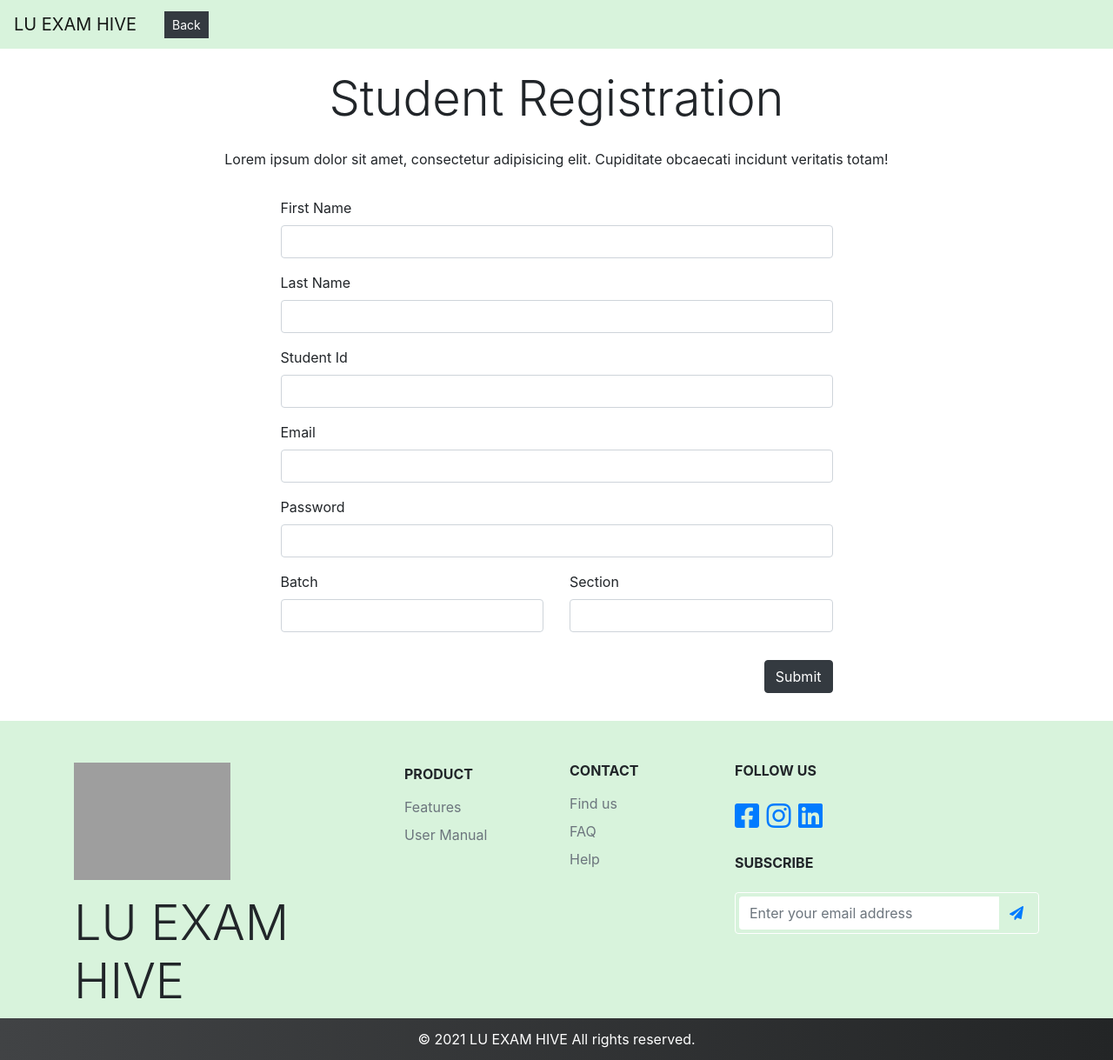
After one commit to zamans78/LU-ExamHive, a PHP site: page /student_Registration.html in a window 1280 px wide. The commit adds this page. Shown: the whole page at 87% size. Run offline with PHP 8.4, Linux system fonts and the light colour scheme; grey boxes are pictures that could not be loaded.

Commit message:
Added student registration page, minor changes in student login and contact page.
Added student registration page: Designed it with database requirements also added some custom styles on css page for number input field.

Student login page: Added the link in the register button for student registration page

Contact page: Added margin in header. And custom css style to remove textarea resize option.

```diff
--- a/assets/css/style.css
+++ b/assets/css/style.css
@@ -4,7 +4,9 @@ nav {
     background: #d8f3dc;
 }
 
+
 /*--Navigation Bar End --*/
+
 
 /*--Footer Start --*/
 
@@ -21,9 +23,11 @@ footer {
     /* W3C, IE 10+/ Edge, Firefox 16+, Chrome 26+, Opera 12+, Safari 7+ */
 }
 
+
 /*--Footer End --*/
 
-/* Avatar Start */
+
+/*--Avatar Start--*/
 
 .avatarBtn {
     display: grid;
@@ -39,4 +43,32 @@ footer {
     border: 1px solid #000;
 }
 
-/* Avatar End */
+
+/*--Avatar End--*/
+
+
+/*--Contact Us Start--*/
+
+input::-webkit-outer-spin-button,
+input::-webkit-inner-spin-button {
+    -webkit-appearance: none;
+    margin: 0;
+}
+
+input[type=number] {
+    -moz-appearance: textfield;
+    /* Firefox */
+}
+
+
+/*--Contact Us End--*/
+
+
+/*--Registration Start--*/
+
+textarea {
+    resize: none;
+}
+
+
+/*--Registration End--*/
--- /dev/null
+++ b/student_Registration.html
@@ -0,0 +1,186 @@
+<!DOCTYPE html>
+<html lang="en">
+
+<head>
+  <!-- Meta tags -->
+  <meta charset="utf-8" />
+  <meta name="viewport" content="width=device-width, initial-scale=1, shrink-to-fit=no" />
+
+  <!-- Bootstrap CSS -->
+  <link rel="stylesheet" href="https://cdn.jsdelivr.net/npm/bootstrap@4.5.3/dist/css/bootstrap.min.css"
+    integrity="sha384-TX8t27EcRE3e/ihU7zmQxVncDAy5uIKz4rEkgIXeMed4M0jlfIDPvg6uqKI2xXr2" crossorigin="anonymous" />
+
+  <!--Font-Awesome-->
+  <link rel="stylesheet" href="https://cdnjs.cloudflare.com/ajax/libs/font-awesome/5.15.2/css/all.min.css"
+    integrity="sha512-HK5fgLBL+xu6dm/Ii3z4xhlSUyZgTT9tuc/hSrtw6uzJOvgRr2a9jyxxT1ely+B+xFAmJKVSTbpM/CuL7qxO8w=="
+    crossorigin="anonymous" />
+
+  <!-- Lu Logo near title-->
+  <link rel="icon" type="image/png" href="assets/images/h_logo.png" />
+  <title>LU Exam Hive</title>
+
+  <!-- Custom CSS fike -->
+  <link rel="stylesheet" type="text/css" href="assets/css/style.css" />
+</head>
+
+<body>
+  <header>
+    <nav class="navbar navbar-expand-lg navbar-light sticky-top">
+      <a class="navbar-brand" href="#">LU EXAM HIVE</a>
+      <button type="button" class="btn btn-sm btn-dark rounded-0 ml-3">
+        <a href="index.html" class="text-white text-decoration-none">Back</a>
+    </nav>
+  </header>
+
+  <!--Student Registration Start(128) -->
+  <main>
+    <div class="container">
+
+
+      <div class="row">
+        <div class="col d-flex justify-content-center mt-4">
+          <h2 class="display-4 ">Student Registration</h2>
+        </div>
+      </div>
+      <div class="row">
+        <div class="col d-flex justify-content-center mt-3">
+          <p class="">Lorem ipsum dolor sit amet, consectetur adipisicing elit. Cupiditate
+            obcaecati incidunt veritatis totam!</p>
+        </div>
+      </div>
+      <form>
+        <div class="form-group">
+        <div class="row">
+          <div class="col"></div>
+        <div class="col-xl-7 col-lg-7 col-md-9 col-sm-10 col-xs-6">
+          <div class="row mt-3">
+            <div class="col">
+              <label for="">First Name</label>
+              <input type="text" class="form-control" required>
+            </div>
+            </div>
+            <div class="row mt-3">
+            <div class="col">
+              <label for="">Last Name</label>
+              <input type="text" class="form-control" required>
+            </div>
+          </div>
+          <div class="row mt-3">
+            <div class="col">
+              <label for="">Student Id</label>
+              <input type="number" class="form-control" required>
+            </div>
+          </div>
+          <div class="row mt-3">
+            <div class="col">
+              <label for="">Email</label>
+              <input type="email" class="form-control" required>
+            </div>
+          </div>
+          <div class="row mt-3">
+            <div class="col">
+              <label for="">Password</label>
+              <input type="password" class="form-control" required>
+            </div>
+          </div>
+          <div class="row mt-3">
+            <div class="col">
+              <label for="">Batch</label>
+              <input type="number" class="form-control" required>
+            </div>
+            <div class="col">
+              <label for="">Section</label>
+              <input type="text" class="form-control">
+            </div>
+          </div>
+          <div class="row mt-3">
+            <div class="col d-flex justify-content-end">
+              <input class="btn btn-dark my-3" id="btn" type="submit" value="Submit">
+            </div>
+          </div>
+          </div>
+          <div class="col"></div>
+      </div>
+        </div>
+      </form>
+
+    </div>
+  </main>
+  <!--Student Registration End(128)) -->
+
+
+  <!--footer Start(101) -->
+  <footer>
+    <div class="container">
+      <div class="row pt-5">
+        <div class="col-lg-4 col-md-6 mb-4 mb-lg-0">
+          <img src="img/logo.png" alt="" width="180" class="mb-3" />
+          <h1 class="display-4 mr-2">LU EXAM HIVE</h1>
+        </div>
+        <div class="col-lg-2 col-md-6 mb-4 mb-lg-0">
+          <h6 class="text-uppercase font-weight-bold mb-3 pt-1">PRODUCT</h6>
+          <ul class="list-unstyled mb-0">
+            <li class="mb-2"><a href="index.html#Features" class="text-muted">Features</a></li>
+            <li class="mb-2">
+              <a href="#" class="text-muted">User Manual</a>
+            </li>
+          </ul>
+        </div>
+        <div class="col-lg-2 col-md-6 mb-4 mb-lg-0">
+          <h6 class="text-uppercase font-weight-bold mb-3">CONTACT</h6>
+          <ul class="list-unstyled mb-0">
+            <li class="mb-2"><a href="#" class="text-muted">Find us</a></li>
+            <li class="mb-2"><a href="index.html#FAQ" class="text-muted">FAQ</a></li>
+            <li class="mb-2"><a href="#" class="text-muted">Help</a></li>
+          </ul>
+        </div>
+        <div class="col-lg-4 col-md-6 mb-lg-0">
+          <h6 class="text-uppercase font-weight-bold mb-4">FOLLOW US</h6>
+          <h2 class="text-muted mb-4">
+            <a href="https://www.facebook.com/leadinguniversity2001/"><i
+                class="fab fa-facebook-square"></i></a>
+            <a href="https://www.instagram.com/leadinguniversity/"> <i class="fab fa-instagram"></i></i></a>
+            <a href="https://www.linkedin.com/company/leading-university/about/"><i
+                class="fab fa-linkedin"></i></i></a>
+
+          </h2>
+          <h6 class="text-uppercase font-weight-bold mb-4">SUBSCRIBE</h6>
+          <div class="p-1 rounded border border-white mb-3">
+            <div class="input-group">
+              <input type="email" placeholder="Enter your email address" aria-describedby="button-addon1"
+                class="form-control border-0 shadow-0" />
+              <div class="input-group-append">
+                <button id="button-addon1" type="submit" class="btn btn-link">
+                  <i class="fa fa-paper-plane"></i>
+                </button>
+              </div>
+            </div>
+          </div>
+        </div>
+      </div>
+    </div>
+
+    <!-- Copyrights -->
+    <div class="py-2" id="customFooter">
+      <div class="container text-center">
+        <p class="fw-bold mb-0 py-1 text-white">
+          © 2021 LU EXAM HIVE All rights reserved.
+        </p>
+      </div>
+    </div>
+  </footer>
+  <!--footer End(101) -->
+
+  <!--Bootstrap JavaScript plugins.-->
+  <script src="https://cdn.jsdelivr.net/npm/popper.js@1.16.0/dist/umd/popper.min.js"
+    integrity="sha384-Q6E9RHvbIyZFJoft+2mJbHaEWldlvI9IOYy5n3zV9zzTtmI3UksdQRVvoxMfooAo"
+    crossorigin="anonymous"></script>
+  <script src="https://stackpath.bootstrapcdn.com/bootstrap/4.4.1/js/bootstrap.min.js"
+    integrity="sha384-wfSDF2E50Y2D1uUdj0O3uMBJnjuUD4Ih7YwaYd1iqfktj0Uod8GCExl3Og8ifwB6"
+    crossorigin="anonymous"></script>
+
+  <!-- Custom JQuery file -->
+  <script type="text/javascript" src="assets/js/custom.js"></script>
+</body>
+
+</html>
--- a/student_Registration_Login.html
+++ b/student_Registration_Login.html
@@ -70,7 +70,7 @@
 								placeholder="password...">
 						</div>
 						<div class="w-75 d-flex justify-content-end">
-							<button type="submit" class="btn btn-dark">Register</button>
+							<button type="submit" class="btn btn-dark"><a class="text-white text-decoration-none" href="student_Registration.html">Register</a></button>
 							<button type="submit" class="btn btn-dark ml-2">Login</button>
 						</div>
 					</form>
```
Also changed, not shown: contact.html (+5 -5 lines). Lines whose indentation alone changed are shown as unchanged.
